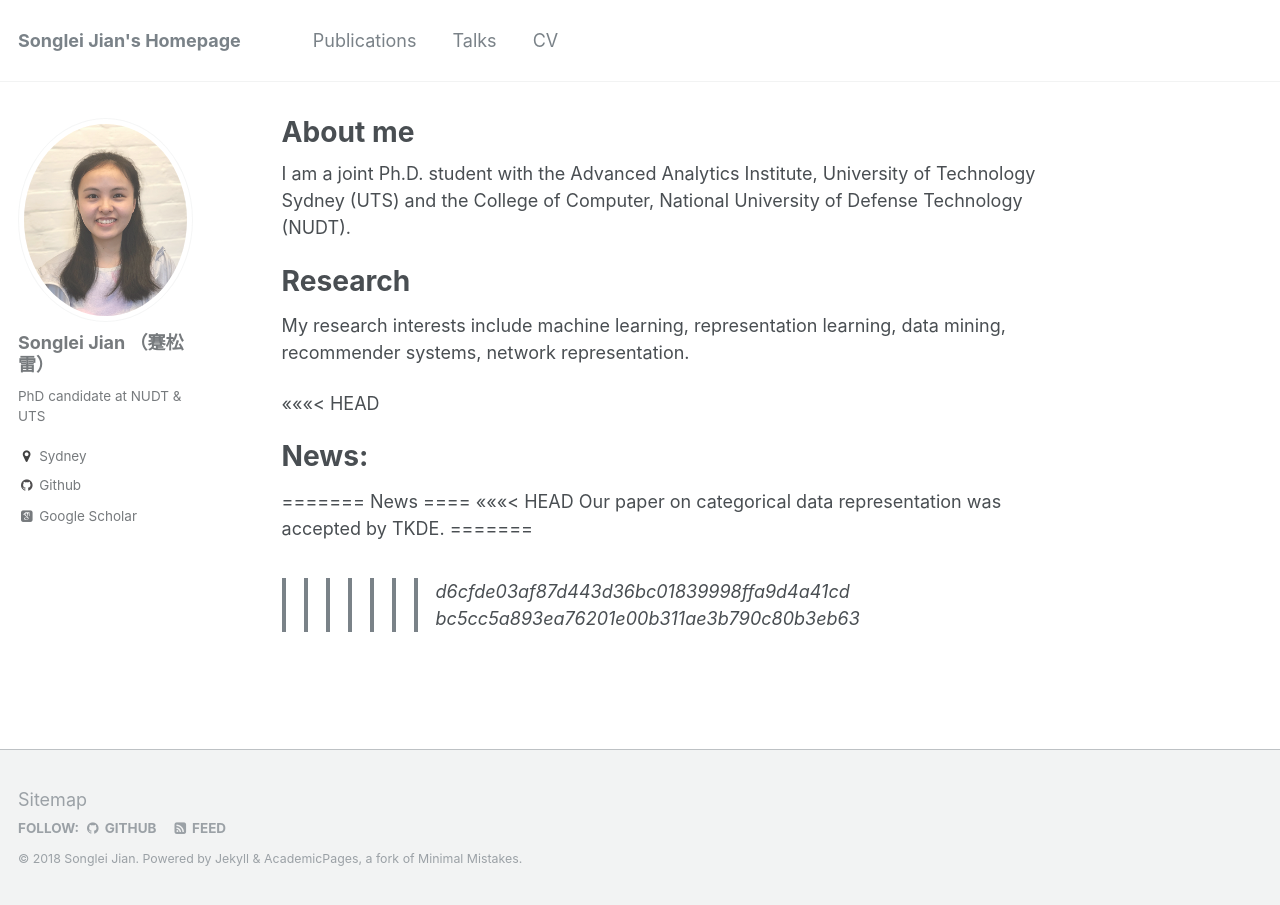
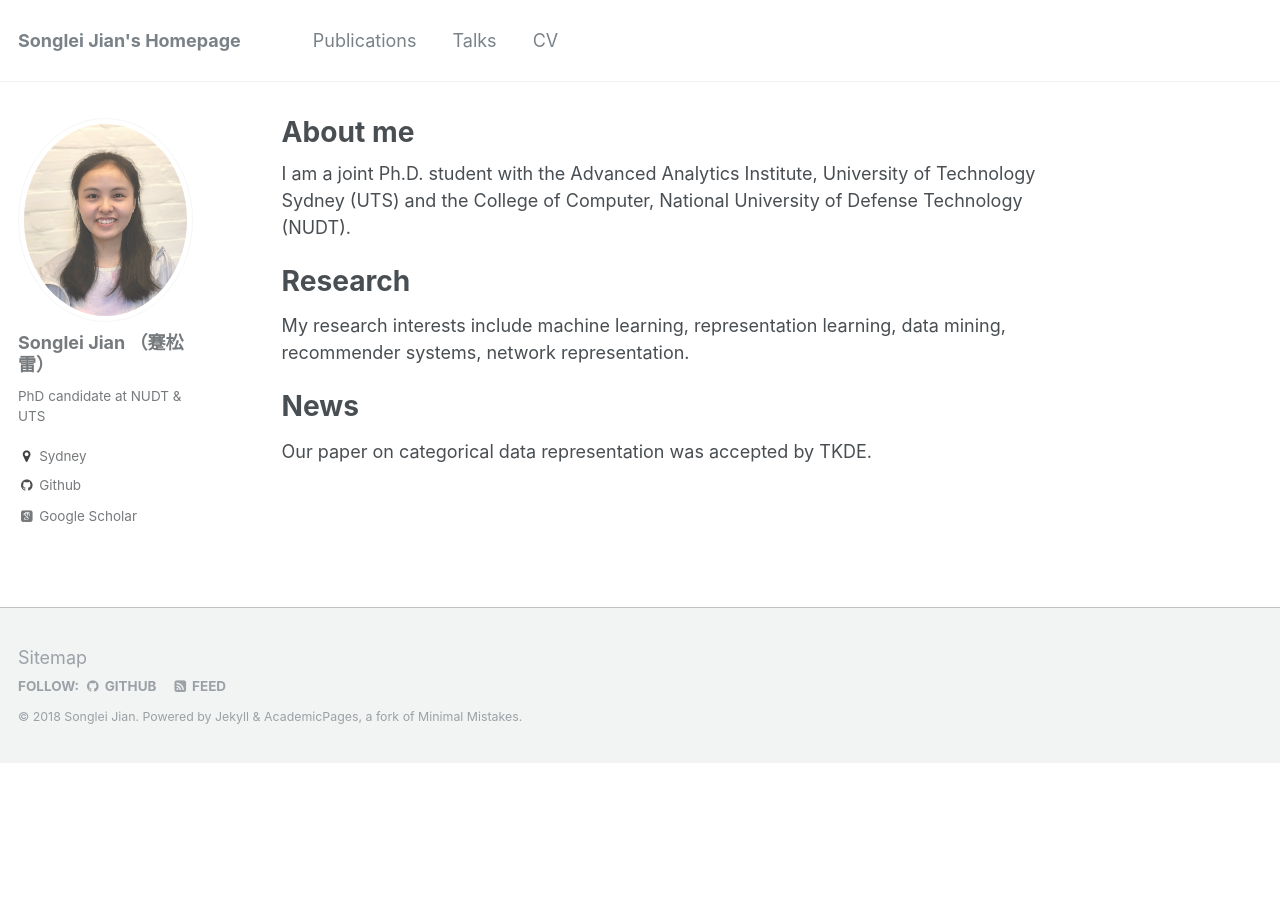
Before and after one commit to jiansonglei/jiansonglei.github.io, a Jekyll site: the page built from _pages/about.md, in a window 1280 px wide. Built offline with Jekyll 4.4.1, drawn with Linux system fonts in a browser that asks for light colours; some web fonts are replaced.

Commit message:
update news

```diff
--- a/_pages/about.md
+++ b/_pages/about.md
@@ -15,13 +15,6 @@ Research
 
 My research interests include machine learning, representation learning, data mining, recommender systems, network representation.
 
-<<<<<<< HEAD
-# News:
-=======
 News
 ====
-<<<<<<< HEAD
 Our paper on categorical data representation was accepted by TKDE.
-=======
->>>>>>> d6cfde03af87d443d36bc01839998ffa9d4a41cd
->>>>>>> bc5cc5a893ea76201e00b311ae3b790c80b3eb63
```
